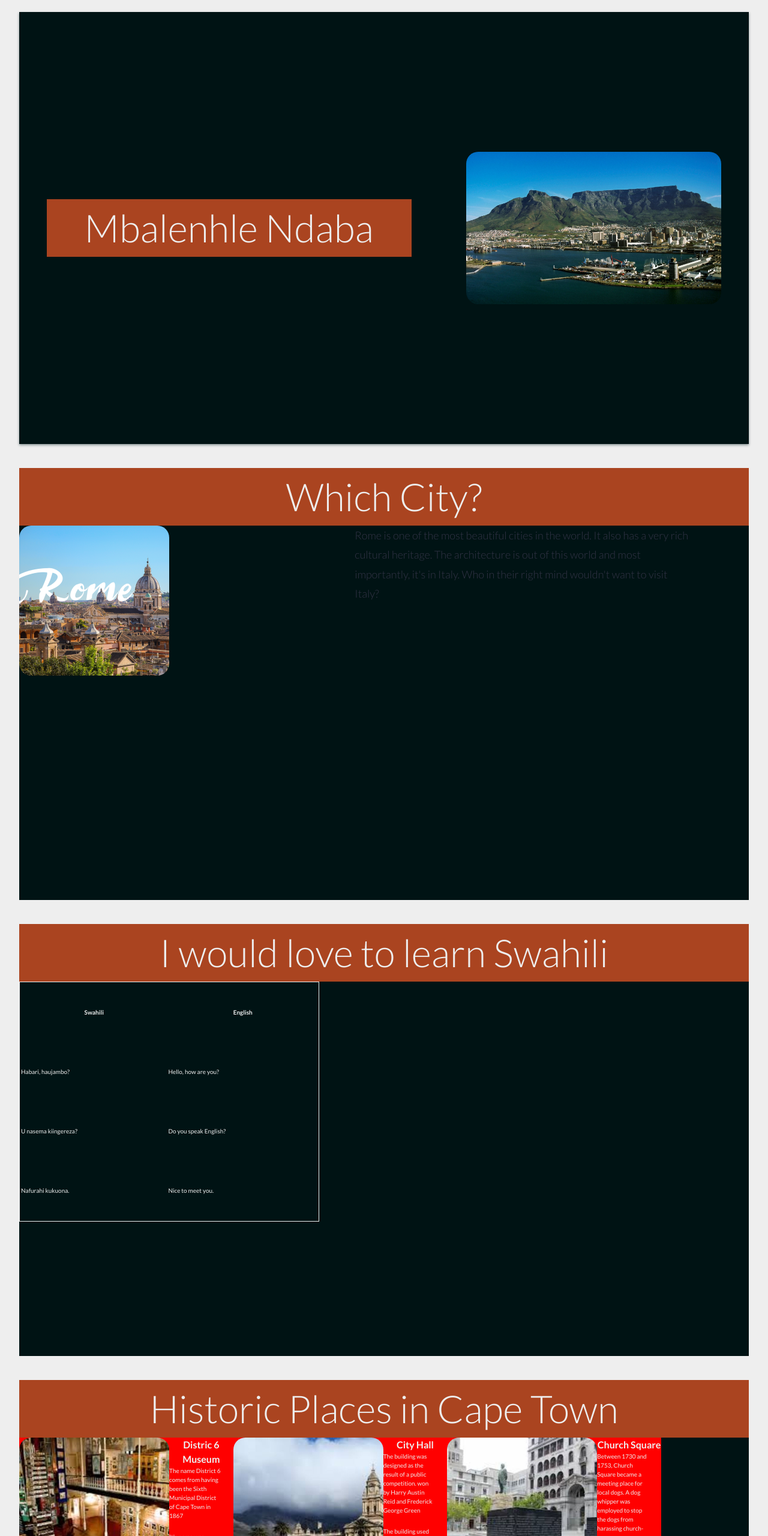
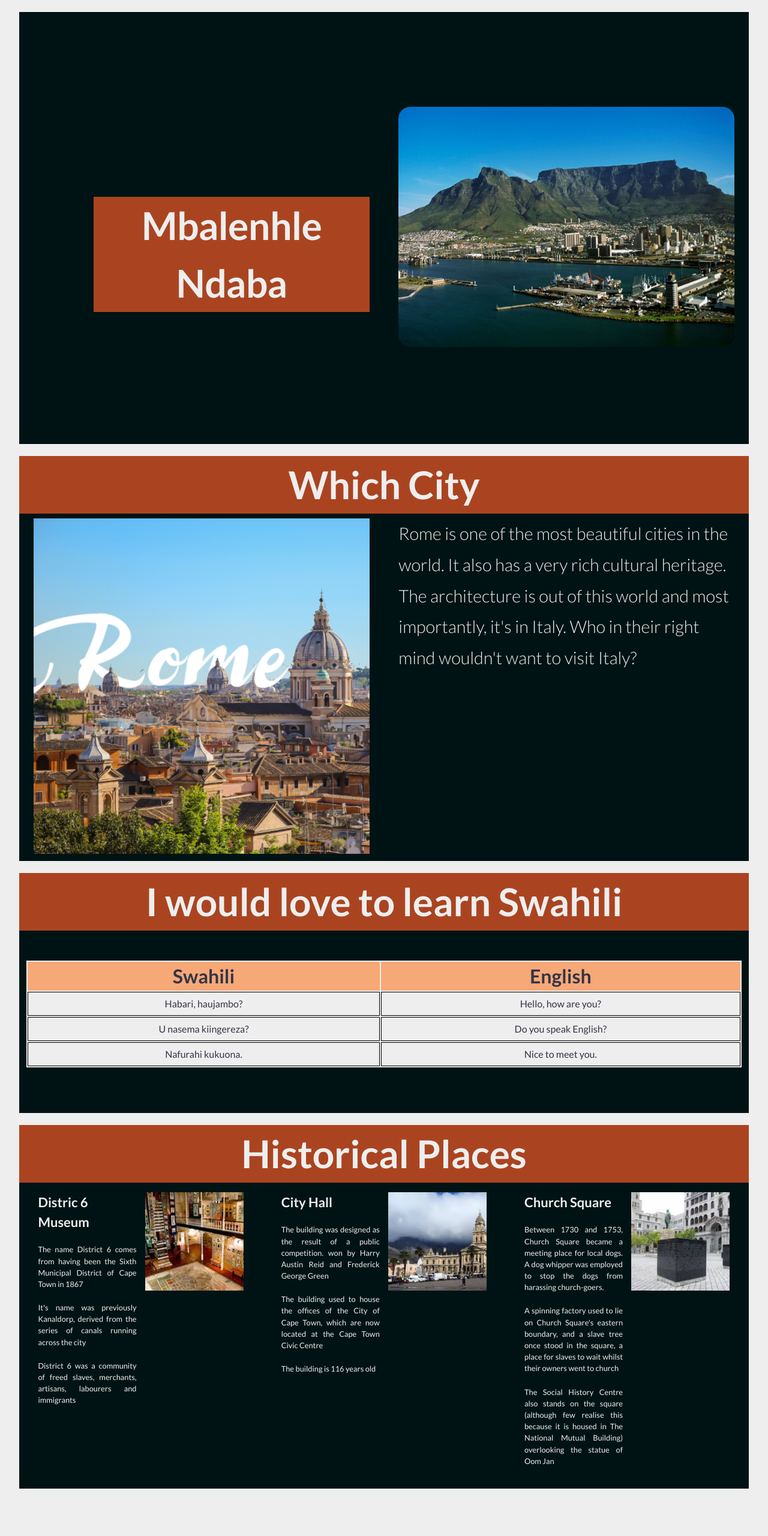
Before and after one commit to mbalindaba01/basic-webpage, a website: page my-webpage-grid.html in a window 1280 px wide. Shown: the top 2560 px of the page at 60% size. After the commit the page ends 2481 px from the top, so only its background shows below. Drawn offline with Linux system fonts and the light colour scheme.

Commit message:
final changes to html and simplegrid pages

```diff
--- /dev/null
+++ b/assets/css/index.css
@@ -0,0 +1,39 @@
+* {
+    padding: 0;
+    margin: 0;
+    box-sizing: border-box;
+    font-size: 62.5%;
+    font-family: 'Lucida Sans', 'Lucida Sans Regular', 'Lucida Grande', 'Lucida Sans Unicode', Geneva, Verdana, sans-serif;
+}
+
+body {
+    background: #AA4400;
+    display: flex;
+    flex-direction: column;
+    align-items: center;
+    justify-content: space-between;
+}
+
+h1 {
+    font-size: 4rem;
+    color: #001314;
+}
+
+div {
+    font-size: 2rem;
+    margin: 30px;
+    padding: 30px;
+    background: #001314;
+    box-shadow: 0 2px 4px #001314;
+}
+
+a {
+    color: #eee;
+    font-size: 2rem;
+    text-decoration: none;
+}
+
+a:hover {
+    color: #AA4400;
+
+}
--- a/assets/css/my-webpage-grid.css
+++ b/assets/css/my-webpage-grid.css
@@ -1,126 +1,159 @@
 * {
-    padding: 0 !important;
-    margin: 0 !important;
+    margin: 0;
+    padding: 0;
     box-sizing: border-box;
 }
 
 body {
     font-size: 62.5% !important;
-    font-family:'Lucida Sans', 'Lucida Sans Regular', 'Lucida Grande', 'Lucida Sans Unicode', Geneva, Verdana, sans-serif;
+    background: #eee;
+    font-family: 'Lucida Sans', 'Lucida Sans Regular', 'Lucida Grande', 'Lucida Sans Unicode', Geneva, Verdana, sans-serif !important;
     color: #eee !important;
-    background: #eee;
-    align-items: center;
-    margin: auto;
-    display: flex;
-    flex-direction: column;
 }
 
-div.container {
-    background: #001314;
-    min-width: 95% !important;
-    width: 95% !important;
-    height: auto;
-    margin: 20px auto !important;
-    min-height: 90vh;
+section {
+        background: #001314;
+        width: 95%;
+        margin: 20px auto;
+        position: relative;
+        min-height: 400px;
 }
 
+h1, h2 {
+    font-size: 4rem;
+    color: #eee;
+    width: auto;
+    margin: auto;
+    background: #AA4420;
+    text-align: center;
+}
+
+h3 {
+    color: #eee;
+    padding-bottom: 20px;
+}
+
+/*************************Header Section****************************/
+
 header {
-    display: flex;
-    justify-content: space-around;
-    align-items: center;
     width: 95%;
-    min-height: 90vh;
+    height: 90vh;
     background: #001314;
-    margin-top: 30px;
-    position: relative;
-    box-shadow:  0 2px 4px #899596;
-    margin: 20px auto !important;
+    margin: 20px auto;
 }
 
 header h1 {
-    width: 50%;
     font-size: 4rem;
+    font-family:'Gill Sans', 'Gill Sans MT', Calibri, 'Trebuchet MS', sans-serif;
+    margin: 300px auto 100px;
+    margin-left: 100px;
 }
 
-img {
-    min-width: 250px;
-    width: 35%;
-    min-height: 250px;
+header img {
+    min-width: 300px;
+    width: 100%;
+    min-height: 400px;
     height: auto;
+    margin-top: 150px;
     border-radius: 20px;
 }
 
-h1 {
-    text-align: center;
-    font-size: 4rem;
-    font-weight: 100;
-    background: #AA4420;
-    color: #eee !important;
+/*************************Which City Section****************************/
+
+section.city img {
+    position: relative;
+    width: 100%;
+    height: auto;
+    min-height: 200px;
+    margin: auto;
 }
 
-header h1 {
-    width: 50%;
-    text-align: center;
-    min-width: 400px;
+section.city p {
+    width: 100%;
+    height: auto;
+    color: #eee;
+    font-size: 1.8rem;
 }
 
-h3 {
-    text-align: center;
-    padding-top: 10px;
-    font-size: 1rem;
-    color: #eee !important;
+/*************************Language****************************/
+
+
+table {
+    width: 98%;
+    background: #eee;
+    color: #001314;
+    font-size: 2rem;
+    margin: 50px auto;
+    margin-top: 50px;
 }
 
-div.personal-info div.col-6 h1{
-    margin: 250px 30px !important;
+th {
+    background: #f7a877;
+}
+
+td {
+    border: 1px solid black;
+    font-size: 1rem;
+    height: 40px;
     text-align: center;
 }
 
-div.personal-info div.col-6 img {
-    margin: 125px 50px !important;
+/*************************Historical Places****************************/
+
+section.places img {
+    width: 100%;
     height: auto;
-    min-height: 400px;
-    width: 100%;
+    float: left;
 }
 
 ul {
-    padding: 0 20px !important;
-}
-
-ul li {
-    color: #eee !important;
-    margin-bottom: 20px !important;
     list-style: none;
 }
 
-table th, td{
-    color: #eee !important;
+li {
+    margin-bottom: 20px;
+    color: #eee;
+    text-align: justify;
+    font-size: 0.8rem;
 }
 
-div.table {
-    width: 100%;
-    margin: auto;
+/*************************Smaller Screens****************************/
+
+@media only screen and (max-width: 800px){
+    /*global styles*/
+    h2 {
+        font-size: 3rem;
+    }
+
+    /*header section*/
+    header {
+        display: flex;
+        flex-direction: column;
+    }
+
+    header h1 {
+        background: none;
+        position: absolute;
+        top: 300px;
+        margin: auto;
+        margin-left: 20px;
+        color: #eee;
+        z-index: 1;
+    }
+
+    header img {
+        position: relative;
+        height: auto;
+        max-height: 200px;
+        width: 100%;
+        opacity: 70%;
+        z-index: 0;
+    }
+
+    /*places*/
+    .switch {
+        display: flex;
+        flex-direction: row-reverse;
+    }
+
 }
-table {
-    height: 400px;
-    width: 500px;
-    border: 1px solid #eee;
-}
-
-div.places div.row div.col-4  {
-    background: red;
-    align-self: center;
-    margin: auto;
-}
-
-
-div.place-description img {
-    float: left;
-}
-
-
-@media only screen and (max-width: 768px){
-    div.places div.row div.col-4:nth-child(2n-1) img{
-        float: right;
-    }
-}
--- a/assets/css/my-webpage.css
+++ b/assets/css/my-webpage.css
@@ -98,11 +98,16 @@ div.city p {
     padding: 10px;
 }
 
+section.language {
+    min-height: 380px;
+}
+
 table {
-    width: 100%;
+    width: 95%;
     background: #eee;
     color: #001314;
     font-size: 2rem;
+    margin: 50px auto;
     margin-top: 50px;
 }
 
--- a/my-webpage-grid.html
+++ b/my-webpage-grid.html
@@ -4,36 +4,35 @@
     <meta charset="UTF-8">
     <meta http-equiv="X-UA-Compatible" content="IE=edge">
     <meta name="viewport" content="width=device-width, initial-scale=1.0">
-    <title>SimpleGrid page</title>
+    <title>SimpleGrid Page</title>
     <link rel="stylesheet" href="./assets/css/simple-grid.css">
-    <link rel="stylesheet" href="assets/css/my-webpage-grid.css">
+    <link rel="stylesheet" href="./assets/css/my-webpage-grid.css">
 </head>
 <body>
-        <!--Header Container-->
+    <main>
         <header>
+            <div class="row">
+                <div class="col-6" id="name">
                     <h1>Mbalenhle Ndaba</h1>
+                </div>
+                <div class="col-6" id="table-mt">
                     <img src="./assets/images/mbali.jpg">
+                </div>
+            </div>
         </header>
-        <!--End of header container-->
-
-        <!--Which city Section-->
-
-        <div class="city container">
-            <h1>Which City?</h1>
+        <section class="city">
             <div class="row">
+                <h2>Which City</h2>
                 <div class="col-6">
-                    <img src="./assets/images/rome.png">
+                    <img src="./assets/images/rome.png" alt="">
                 </div>
                 <div class="col-6">
                     <p>Rome is one of the most beautiful cities in the world. It also has a very rich cultural heritage. The architecture is out of this world and most importantly, it's in Italy. Who in their right mind wouldn't want to visit Italy?</p>
                 </div>
             </div>
-        </div>
-        <!--End of Which City Section-->
-
-        <!--Language Section-->
-        <div class="container table">
-            <h1>I would love to learn Swahili</h1>
+        </section>
+        <section class="language">
+            <h2>I would love to learn Swahili</h2>
             <table>
                 <tr>
                     <th>Swahili</th>
@@ -52,18 +51,13 @@
                     <td>Nice to meet you.</td>
                 </tr>
             </table>
-        </div>
-        <!--End of Language Section-->
-
-        <!--Historical Places Section-->
-        <div class="places container">
-            <h1>Historic Places in Cape Town</h1>
+        </section>
+        <section class="places">
             <div class="row">
-
-                <!--District 6 Museum-->
+                <h2>Historical Places</h2>
                <div class="col-4">
-                    <div class="place-description">
-                        <img src="./assets/images/place1.jpg" alt="">
+                   <div class="row">
+                       <div class="col-6-sm">
                         <h3>Distric 6 Museum</h3>
                             <ul>
                                 <li>The name District 6 comes from having been the Sixth Municipal District of Cape Town in 1867</li>
@@ -71,13 +65,14 @@
                                 <li>District 6 was a community of freed slaves, merchants, artisans, labourers and immigrants</li>
                             </ul>
                        </div>
+                       <div class="col-6-sm">
+                            <img src="./assets/images/place1.jpg" alt="Dictrict 6 Museum, Cape Town">
                        </div>
-                <!--End of District 6 Museum-->
-
-                <!--City Hall-->
+                   </div>
+               </div>
                <div class="col-4">
-                    <div class="place-description">
-                        <img src="./assets/images/place2.jpg" alt="">
+                   <div class="row switch">
+                       <div class="col-6-sm">
                             <h3>City Hall</h3>
                             <ul>
                                 <li>The building was designed as the result of a public competition. won by Harry Austin Reid and Frederick George Green</li>
@@ -85,13 +80,14 @@
                                 <li>The building is 116 years old</li>
                             </ul>
                        </div>
+                       <div class="col-6-sm">
+                            <img src="./assets/images/place2.jpg" alt="City Hall, Cape Town">
                        </div>
-                <!--End of City Hall-->
-
-                <!--Church Square-->
-                <div class="col-4 place">
-                    <div class="place-description">
-                        <img src="./assets/images/place3.jpg" alt="">
+                   </div>
+               </div>
+               <div class="col-4">
+                   <div class="row">
+                       <div class="col-6-sm">
                             <h3>Church Square</h3>
                             <ul>
                                 <li>Between 1730 and 1753, Church Square became a meeting place for local dogs. A dog whipper was employed to stop the dogs from harassing church-goers.</li>
@@ -99,11 +95,13 @@
                                 <li>The Social History Centre also stands on the square (although few realise this because it is housed in The National Mutual Building) overlooking the statue of Oom Jan</li>
                             </ul>
                        </div>
-                </div>
-                <!--End of Church Square-->
-
+                       <div class="col-6-sm">
+                            <img src="./assets/images/place3.jpg" alt="Church Square, Cape Town">
                        </div>
                    </div>
-        <!--End of Historical Places Section-->
+               </div>
+            </div>
+        </section>
+    </main>
 </body>
 </html>
```
Also changed, not shown: index.html (+14 -70 lines), my-webpage.html (added, +80 -0 lines). Lines whose indentation alone changed are shown as unchanged.
